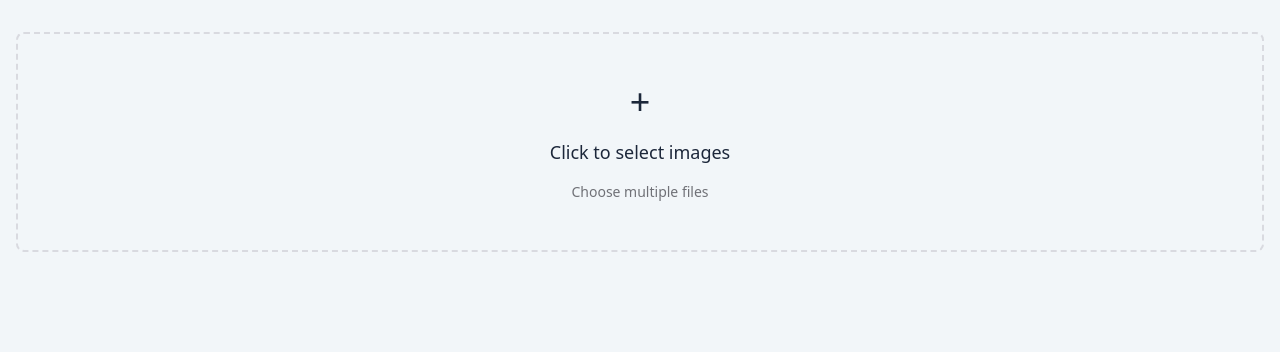
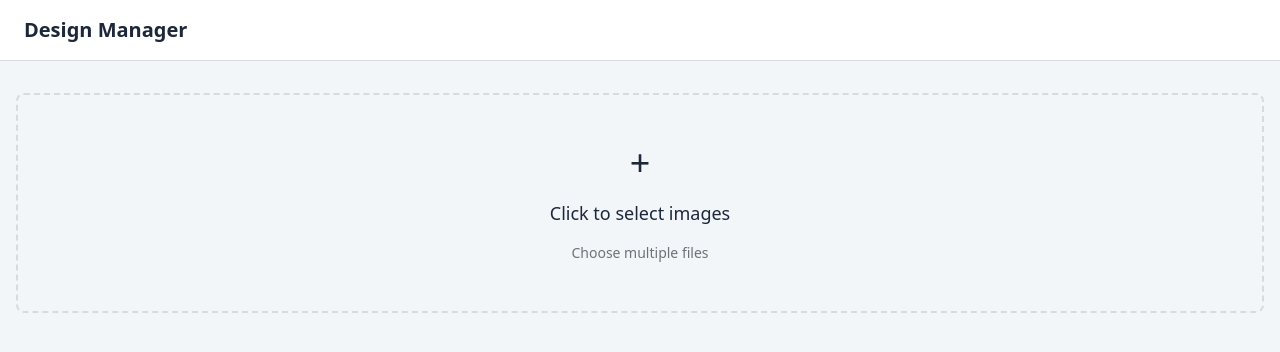
Before and after one commit to letanure/react-mobx-starter, a React (Vite) app: page / in a window 1280 px wide. Shown: the top 352 px of the page. Built offline with nearby package versions, Linux system fonts and the light colour scheme.

Commit message:
feat: add Header

```diff
--- a/src/components/layouts/Layout.tsx
+++ b/src/components/layouts/Layout.tsx
@@ -1,3 +1,5 @@
+import { Header } from "@/components/ui/Header"
+
 interface LayoutProps {
   children: React.ReactNode
 }
@@ -5,6 +7,7 @@ interface LayoutProps {
 export function Layout({ children }: LayoutProps) {
   return (
     <div className="min-h-screen bg-ci-background text-ci-text">
+      <Header title="Design Manager" />
       <main className="container mx-auto px-4 py-8">{children}</main>
     </div>
   )
--- /dev/null
+++ b/src/components/ui/Header.tsx
@@ -0,0 +1,11 @@
+interface HeaderProps {
+  title: string
+}
+
+export function Header({ title }: HeaderProps) {
+  return (
+    <header className="bg-white border-b border-neutral-3 px-6 py-4">
+      <h1 className="text-xl font-semibold text-ci-text">{title}</h1>
+    </header>
+  )
+}
```
